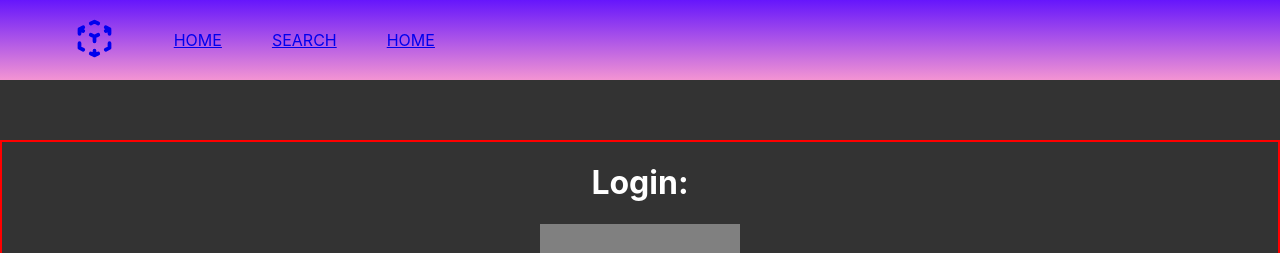
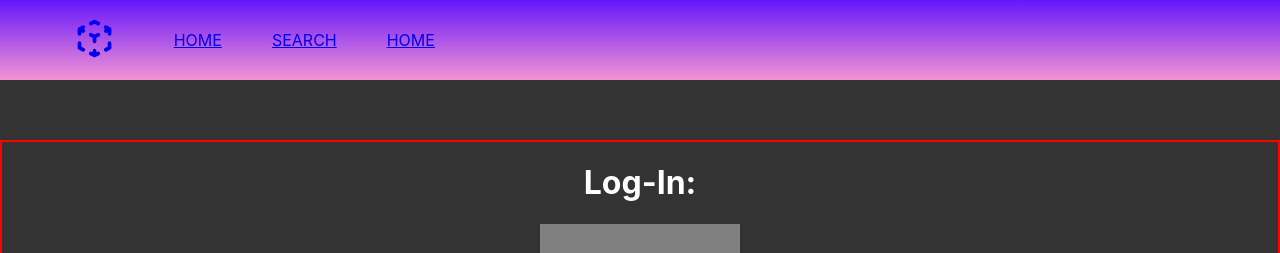
Before and after one commit to chaselancaster/nosmallstreamer-frontend, a React (Create React App) app: page /login in a window 1280 px wide. Shown: the top 253 px of the page. Built offline with nearby package versions, Linux system fonts and the light colour scheme.

Commit message:
change Login header text

```diff
--- a/src/Component/Login/Login.js
+++ b/src/Component/Login/Login.js
@@ -51,7 +51,7 @@ class Login extends Component {
             <div>
                 {this.state.logged ? ( <Redirect to={"/profile"} /> ) : (
                     <div className="login-parent-container">
-                    <h1>Login:</h1>
+                    <h1>Log-In:</h1>
                     <div className="login-form-container">
                         <form className="login-form" onSubmit={this.handleLogin}>
                             <h2>Email:</h2>
```
Also changed, not shown: 1 other file (tests, documents, lock files or other folders).
